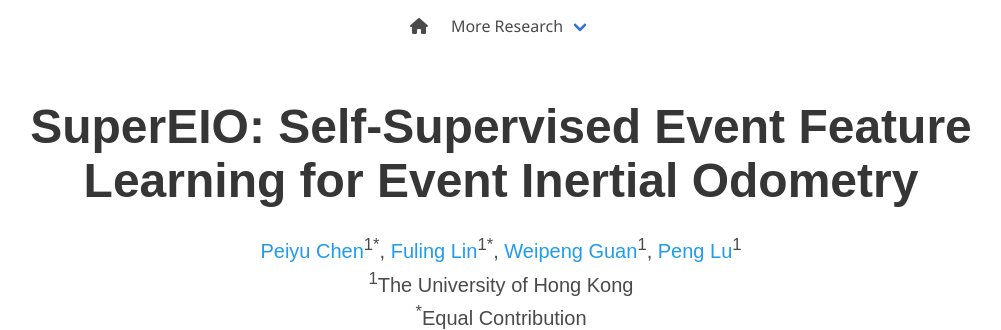
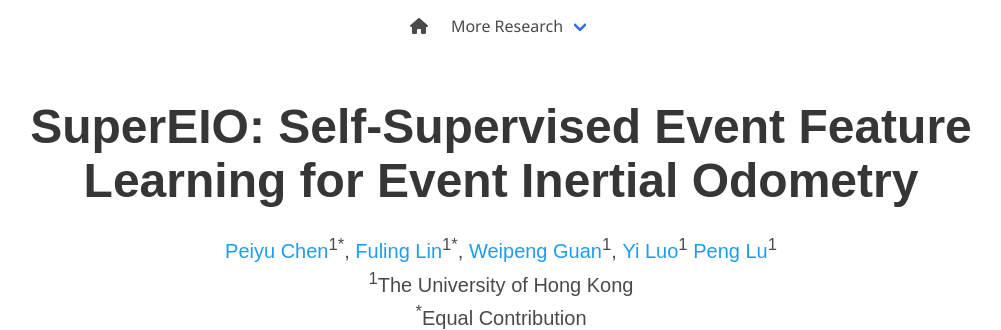
Before and after one commit to arclab-hku/SuperEIO, a plain HTML site: page index.html in a window 1280 px wide. Shown: the top 330 px of the page, without its empty margins (139-1140 px from the left). Drawn offline with nearby package versions, Linux system fonts and the light colour scheme; a script that the page names is missing; some icons are missing; a web font is replaced by a local one.

Commit message:
Update index.html

```diff
--- a/index.html
+++ b/index.html
@@ -136,6 +136,10 @@
 
             <span class="author-block">
               <a href="https://kwanwaipang.github.io/" target="_blank">Weipeng Guan</a><sup>1</sup>,
+            </span>
+
+            <span class="author-block">
+              <a href="https://github.com/hunterluoyi" target="_blank">Yi Luo</a><sup>1</sup>
             </span>
 
             <span class="author-block">
```
